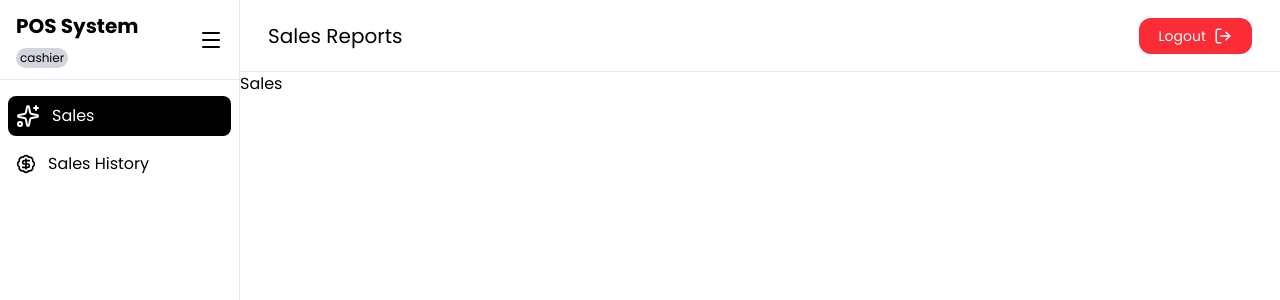
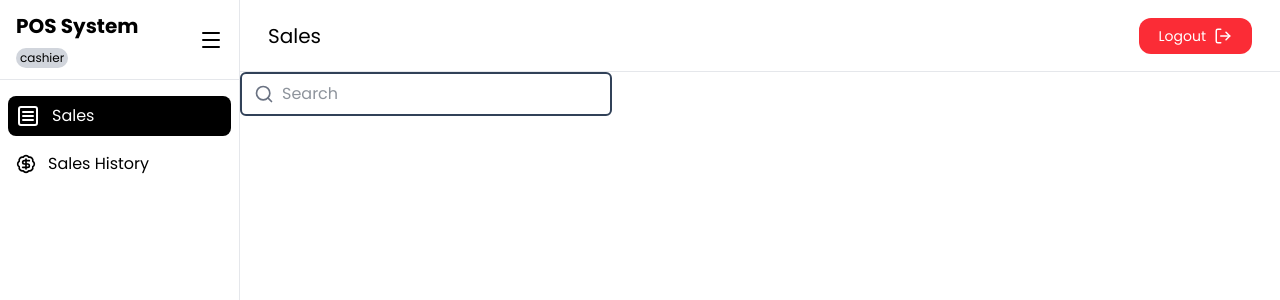
Before and after one commit to MyintMyatt/pos-frontend, a React (Vite) app: page /cashier in a window 1280 px wide. Shown: the top 300 px of the page. Built offline with nearby package versions, Linux system fonts and the light colour scheme.

Commit message:
add searchbar

```diff
--- /dev/null
+++ b/src/component/common/SearchBar.jsx
@@ -0,0 +1,22 @@
+import { SearchIcon } from "lucide-react";
+import { forwardRef } from "react";
+
+const SearchBar = forwardRef(({ placeholder, className = "", ...props }, ref) => {
+  return (
+    <div
+      className={`flex items-center
+        gap-2 border-2 focus:ring-1 border-slate-700  rounded-md px-3 py-2 bg-white ${className}`}
+      {...props}
+    >
+      <SearchIcon className="text-gray-500 w-5 h-5" size={10} />
+      <input
+        type="search"
+        ref={ref}
+        placeholder={placeholder}
+        className="flex-1  border-none outline-none bg-transparent text-gray-800"
+      />
+    </div>
+  );
+});
+
+export default SearchBar;
--- a/src/constant/Navs.jsx
+++ b/src/constant/Navs.jsx
@@ -5,6 +5,7 @@ import {
   Warehouse,
   BadgeDollarSign,
   Sparkles,
+  LucideMenuSquare,
 } from "lucide-react";
 
 export const admin_navs = [
@@ -45,8 +46,8 @@ export const cashier_navs = [
     {
     name: "Sales",
     path: "/cashier",
-    title: "Sales Reports",
-    icon: <Sparkles />,
+    title: "Sales",
+    icon: <LucideMenuSquare />,
   },
   {
     name: "Sales History",
--- a/src/features/sales&payment/pages/Sales.jsx
+++ b/src/features/sales&payment/pages/Sales.jsx
@@ -1,8 +1,13 @@
 import React from 'react'
+import SearchBar from '../../../component/common/SearchBar'
 
 const Sales = () => {
   return (
-    <div>Sales</div>
+    <div>
+
+        <SearchBar placeholder={"Search"} className={`w-fit`}/>
+
+    </div>
   )
 }
 
```
